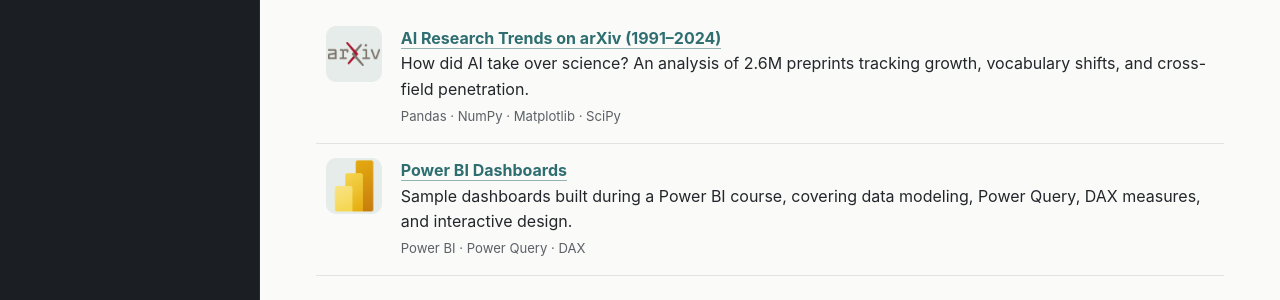
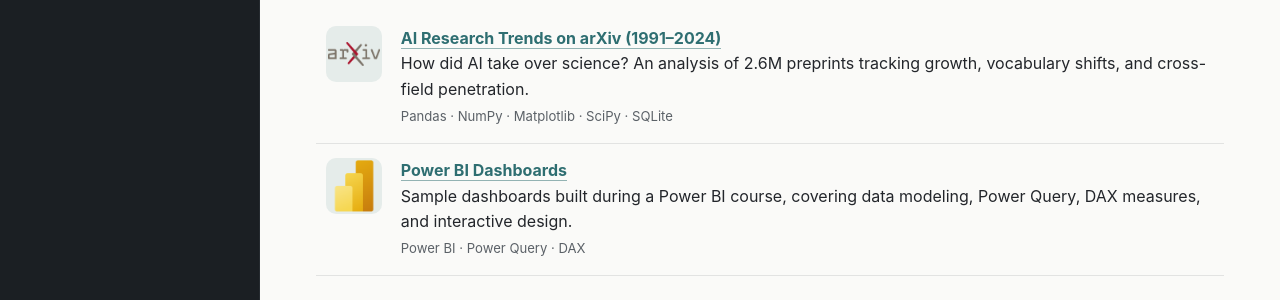
Before and after one commit to deborapr/deborapr.github.io, a Jekyll site: the page index.html, which Jekyll copies as it is, in a window 1280 px wide. Shown: the part 989-1289 px from the top of the page. Built offline with Jekyll 4.4.1, drawn with Linux system fonts in a browser that asks for light colours.

Commit message:
Update technology list to include SQLite
Added SQLite to the list of technologies used in the project.

```diff
--- a/index.html
+++ b/index.html
@@ -251,7 +251,7 @@
           <td>
             <strong><a href="https://github.com/deborapr/arxiv-ai-analysis">AI Research Trends on arXiv (1991–2024)</a></strong><br>
             How did AI take over science? An analysis of 2.6M preprints tracking growth, vocabulary shifts, and cross-field penetration.<br>
-            <span class="tech">Pandas · NumPy · Matplotlib · SciPy </span>
+            <span class="tech">Pandas · NumPy · Matplotlib · SciPy · SQLite </span>
           </td>
         </tr>
 
```
